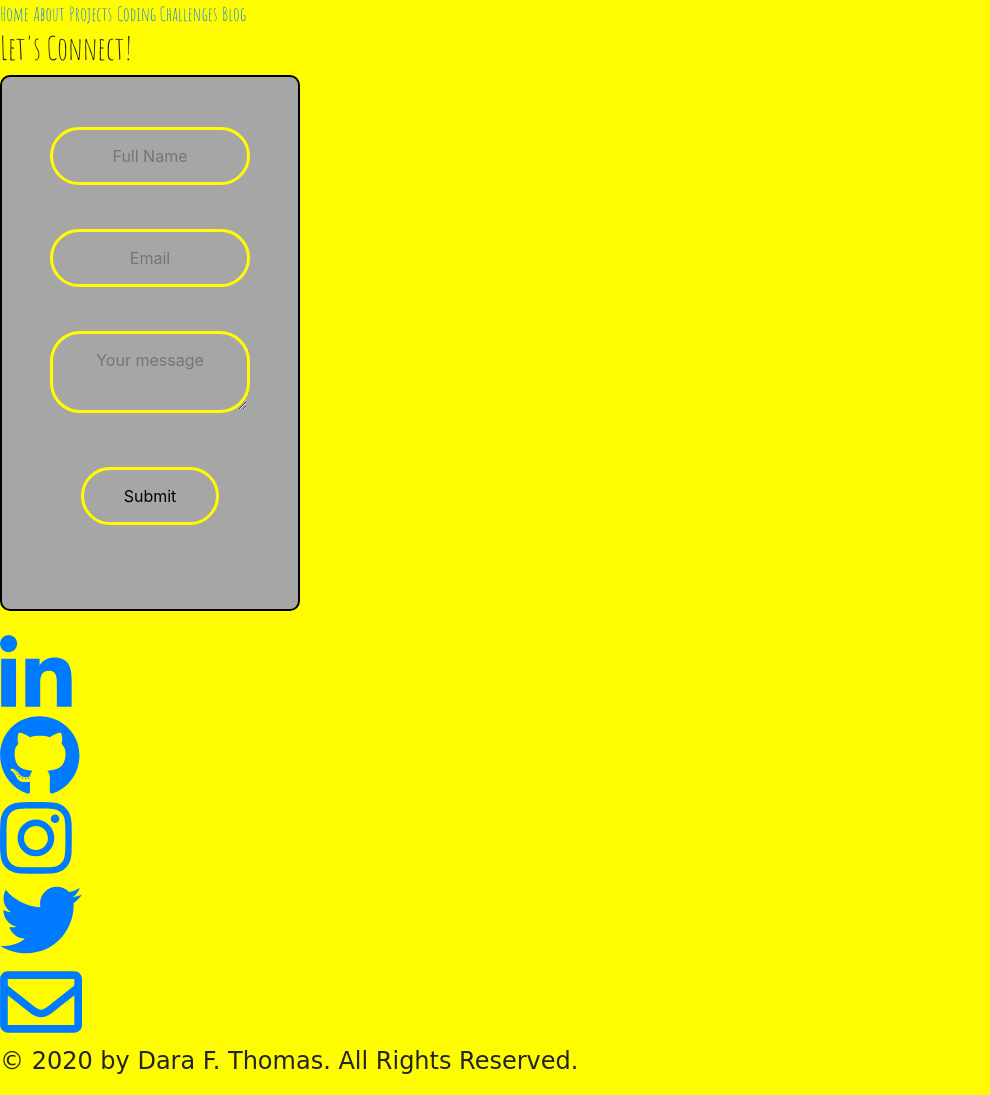
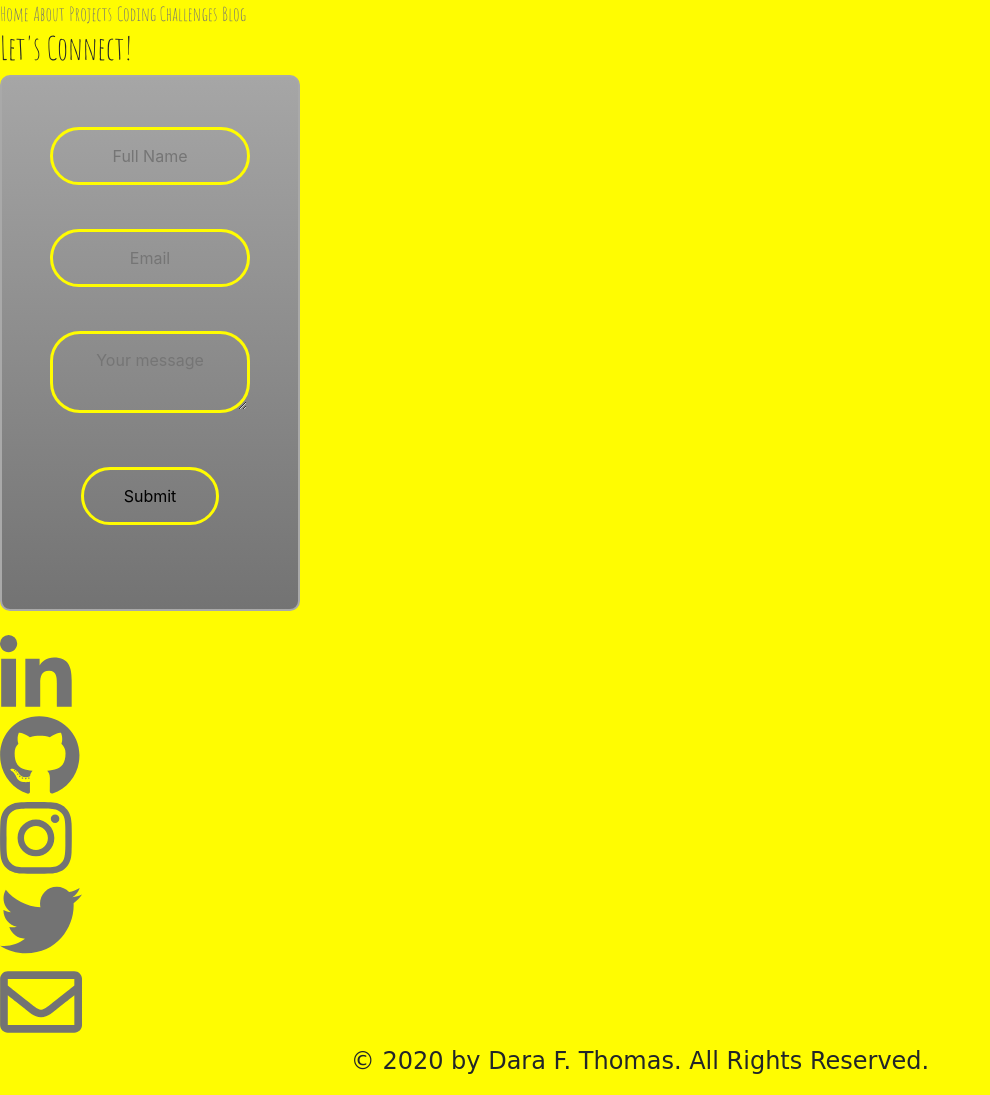
Before and after one commit to DaraDoesDev/DaraDoesDev, a website: page VIEWS/contact.html in a window 1280 px wide. Shown: the whole page, without its empty margins (0-990 px from the left). Drawn offline with nearby package versions, Linux system fonts and the light colour scheme; a web font is replaced by a local one.

Commit message:
new changes to form and social media buttons

```diff
--- a/VIEWS/styles.css
+++ b/VIEWS/styles.css
@@ -1,5 +1,6 @@
 body {
     background-color: #FFFC01;
+    cursor: ;
 }
 /* ink blot cursor like https://codepen.io/mendieta/pen/WgvENJ */
 
@@ -16,6 +17,7 @@ h1 {
 a {
     font-family: 'Amatic SC', cursive;
     font-size: larger;
+    color: #737373;
 }
 
 p {
@@ -23,9 +25,17 @@ p {
     font-size: x-large;
 }
 
+footer {
+    text-align: center;
+}
+
+svg {
+    color: linear-gradient(#a6a6a6, #737373);
+}
+
 .box{
 
-    border : 2px solid black;
+    border : 2px solid #A9A9A9;
     border-radius : 10px;
     width: 300px;
     padding: 40px;
@@ -33,7 +43,7 @@ p {
     top: 50%;
     left: 50%;
     transform: -50%, -50%;
-    background: #A6A6A6;
+    background-image: linear-gradient(#a6a6a6, #737373);
     text-align: center;
 }
 
@@ -73,5 +83,5 @@ p {
 }
 
 .box input[type="submit"]:hover {
-    background: #FFD700;
+    background: #FFFC01;
 }
--- a/styles.css
+++ /dev/null
@@ -1,32 +0,0 @@
-body {
-    background-color: #FFFC01;
-}
-/* ink blot cursor like https://codepen.io/mendieta/pen/WgvENJ */
-
-img {
-    max-width:100%;
-    height:auto;
-}
-
-h1 {
-    font-family: 'Amatic SC', cursive;
-    font-size: xx-large;
-}
-
-a {
-    font-family: 'Amatic SC', cursive;
-    font-size: larger;
-}
-
-p {
-    font-family: 'Sue Ellen Francisco', cursive;
-    font-size: x-large;
-}
-
-.box{
-    background: A6A6A6;
-    width: 300px;
-    padding: 40px;
-    position: absolute;
-    top:
-}
```
Also changed, not shown: index.html (+1 -1 lines).
